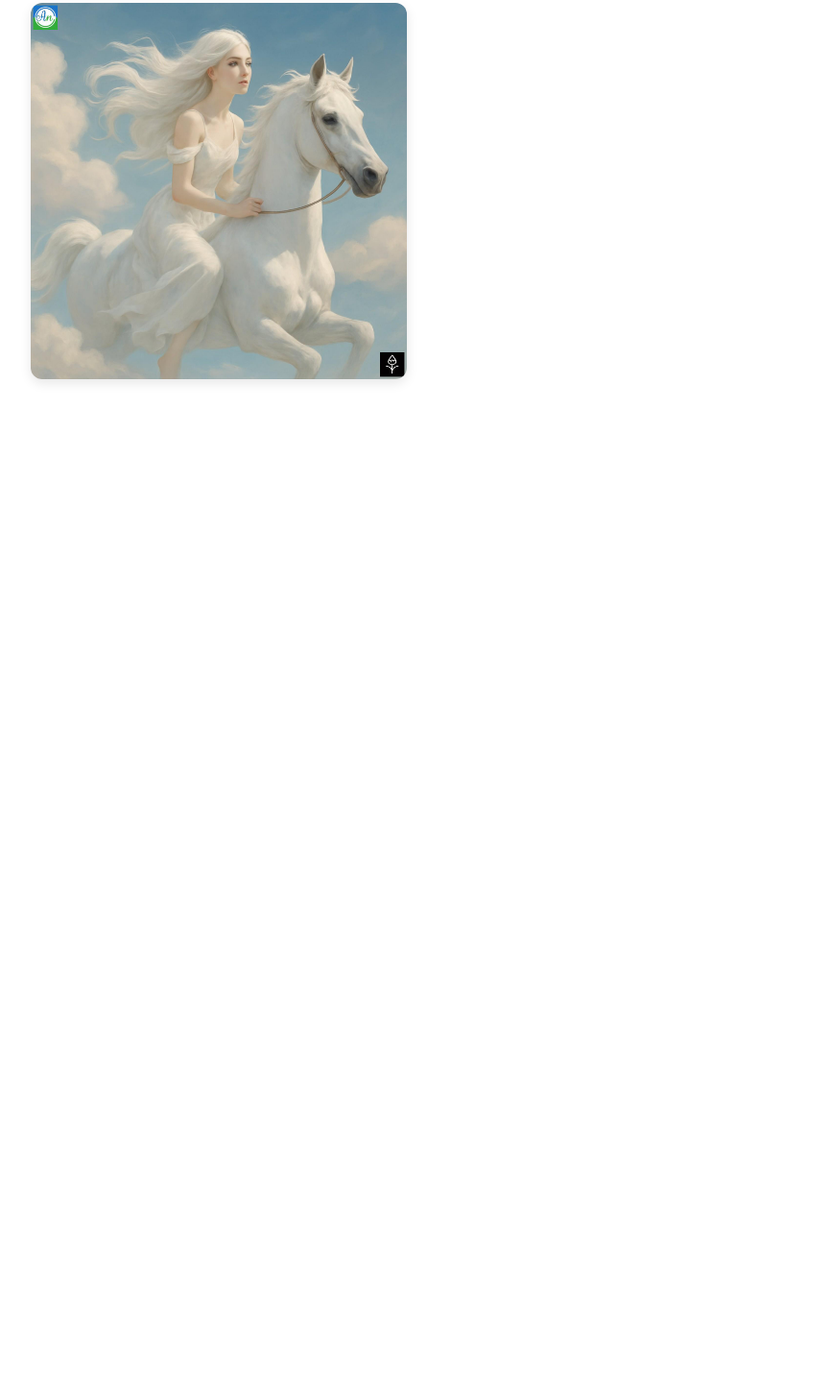
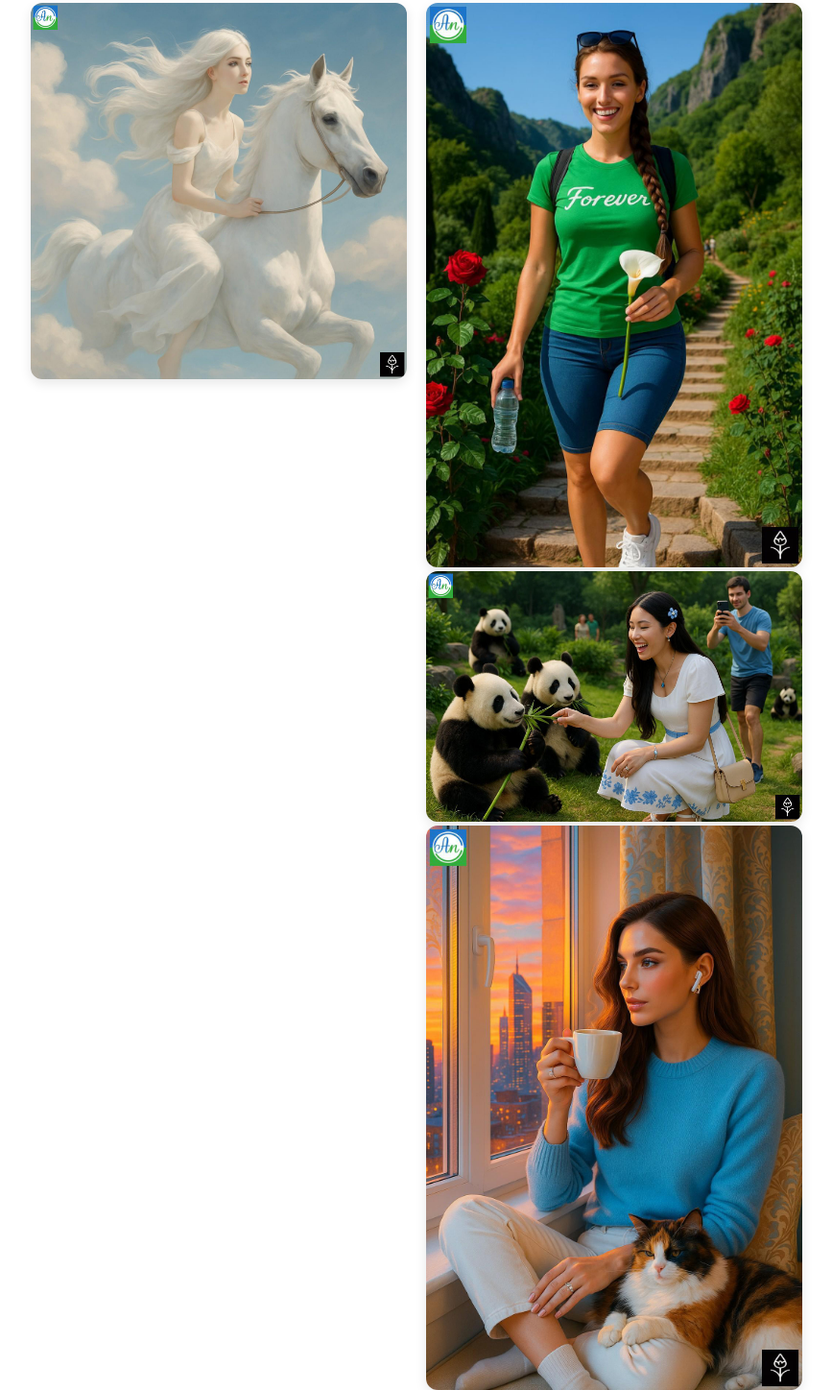
Before and after one commit to Angoworld/aniart-gallery-, a plain HTML site: page index.html in a window 1280 px wide. Shown: the part 815-2263 px from the top of the page at 96% size, without its empty margins (0-867 px from the left). Before the commit the page ends 1242 px from the top, so only its background shows below. Drawn offline with Linux system fonts and the light colour scheme.

Commit message:
Update index.html

```diff
--- a/index.html
+++ b/index.html
@@ -39,6 +39,18 @@
     <img src="images/image7.jpg" alt="Artwork">
     <img src="images/image8.jpg" alt="Artwork">
     <img src="images/image9.jpg" alt="Artwork">
+    <div class="image-card">
+  <img src="images/image6.jpg" alt="Artwork">
+      <div class="image-card">
+  <img src="images/image4.jpg" alt="Artwork">
+        <div class="image-card">
+  <img src="images/image3.jpg" alt="Artwork">
+          <div class="image-card">
+  <img src="images/image2.jpg" alt="Artwork">
+          </div>
+        </div>
+      </div>
+    </div>
   </div>
 </body>
 </html>
```
